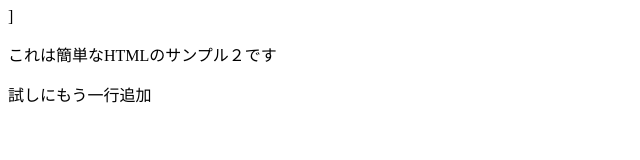
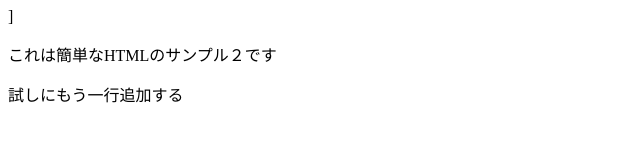
Before and after one commit to Segawa-Atsushi/html-test2, a plain HTML site: page index.html in a window 1280 px wide. Shown: the full height of the page, 0-640 px from the left. Drawn offline with Linux system fonts and the light colour scheme.

Commit message:
２２２

```diff
--- a/index.html
+++ b/index.html
@@ -6,6 +6,6 @@
     </head>
     <body>
         <p>これは簡単なHTMLのサンプル２です</p>
-        <p>試しにもう一行追加</p>
+        <p>試しにもう一行追加する</p>
     </body>
 </html>
```
